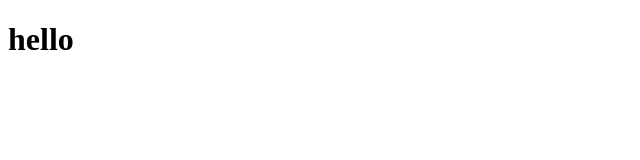
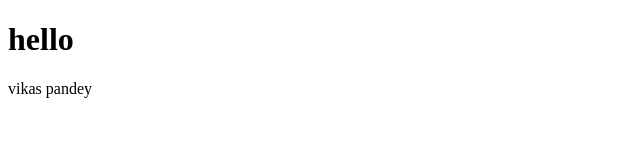
Before and after one commit to VikasPandey3/testing, a plain HTML site: page index.html in a window 1280 px wide. Shown: the whole page, without its empty margins (0-640 px from the left). Drawn offline with Linux system fonts and the light colour scheme.

Commit message:
third commit

```diff
--- a/index.html
+++ b/index.html
@@ -4,4 +4,5 @@
 </head>
 <body>
     <h1>hello</h1>
+    <p>vikas pandey</p>
 </body>
```
